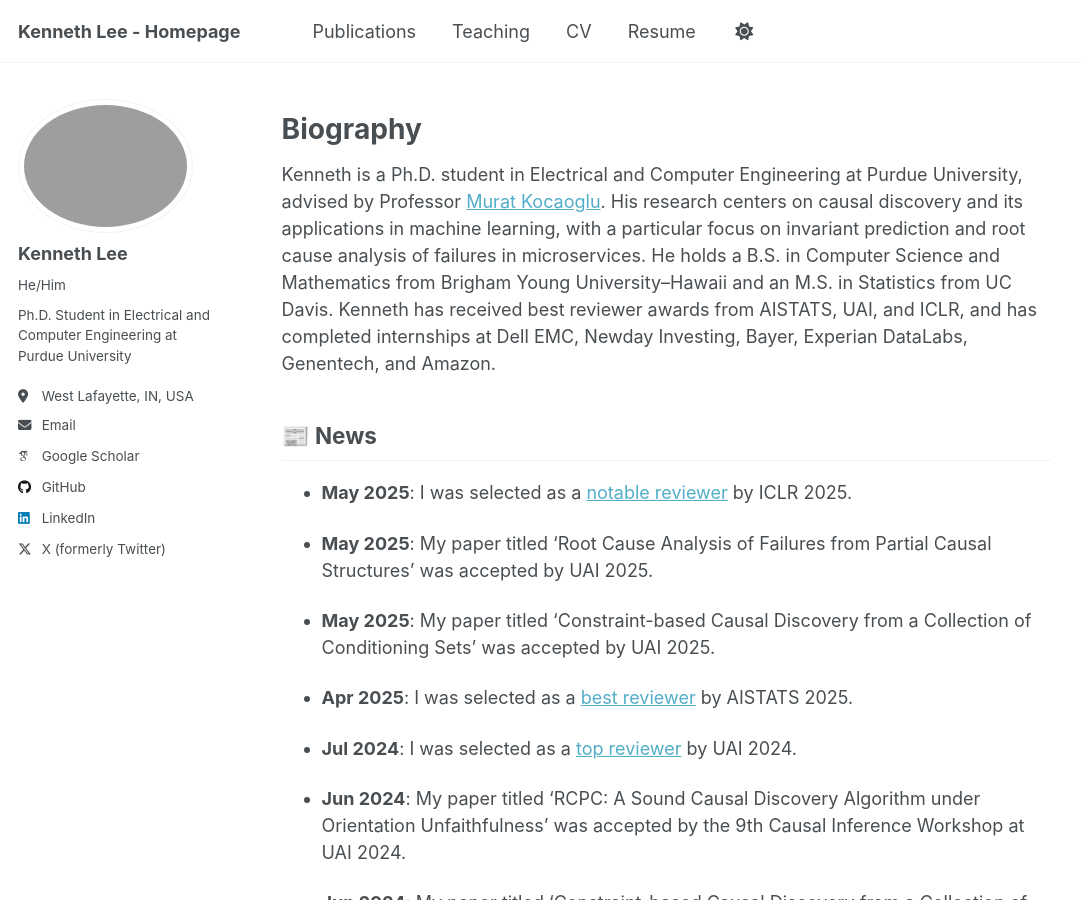
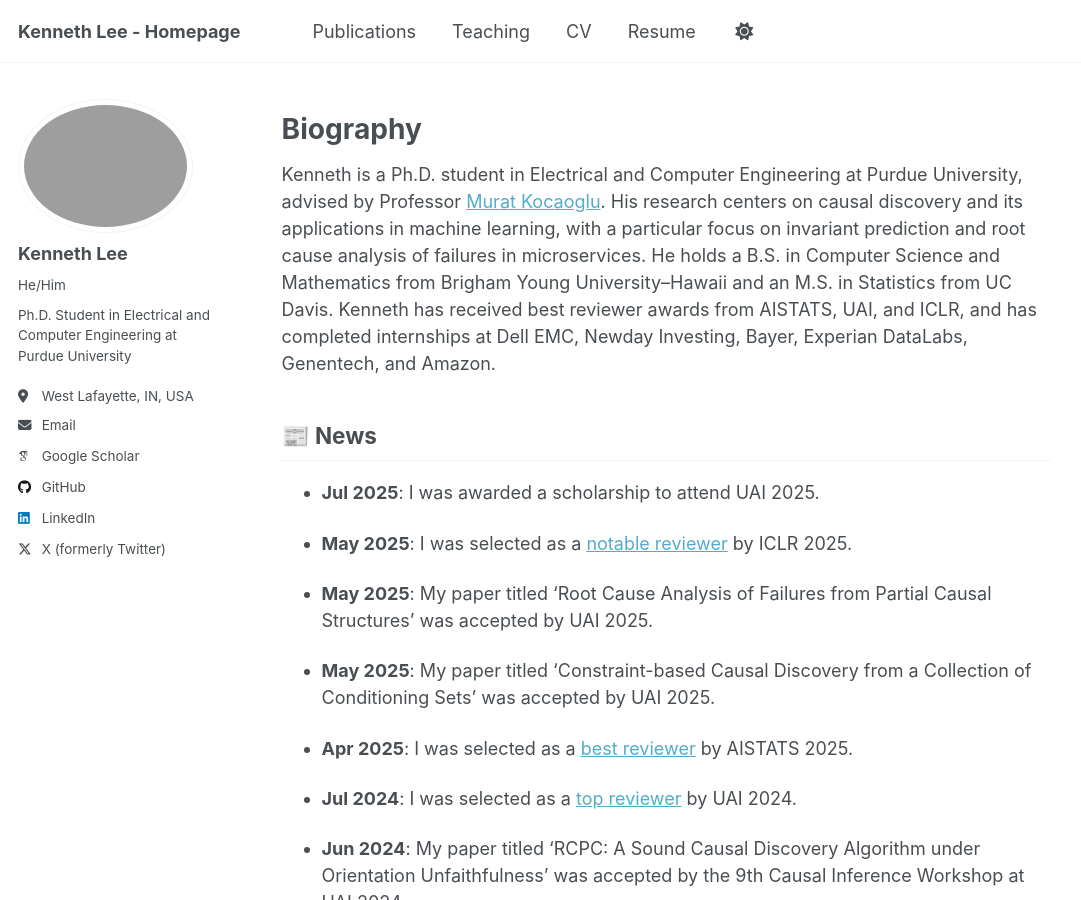
Before and after one commit to kenneth-lee-ch/kenneth-lee-ch.github.io, a Jekyll site: the page built from _pages/about.md, in a window 1280 px wide and 900 px high. Shown: the whole window, without its empty margins (0-1081 px from the left). Built offline with Jekyll 4.4.1, drawn with Linux system fonts in a browser that asks for light colours; some web fonts are replaced.

Commit message:
update cv

```diff
--- a/_data/news.yml
+++ b/_data/news.yml
@@ -1,4 +1,6 @@
 
+- date: 2025-07-11
+  description: "I was awarded a scholarship to attend UAI 2025."
 - date: 2025-05-19
   description: "I was selected as a <a href='https://iclr.cc/Conferences/2025/Reviewers'>notable reviewer</a> by ICLR 2025."
 - date: 2025-05-06
```
Also changed, not shown: 1 other file.
